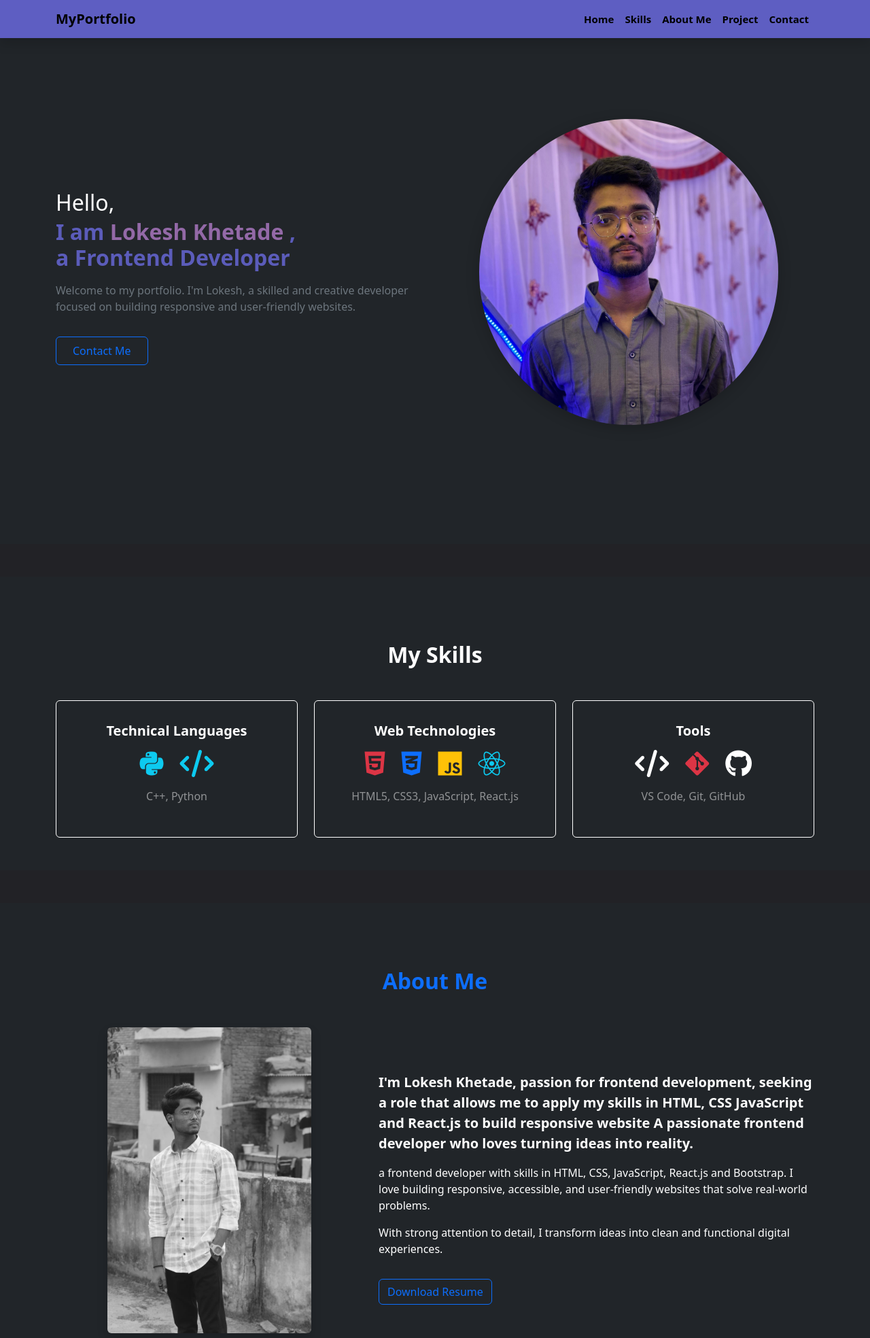
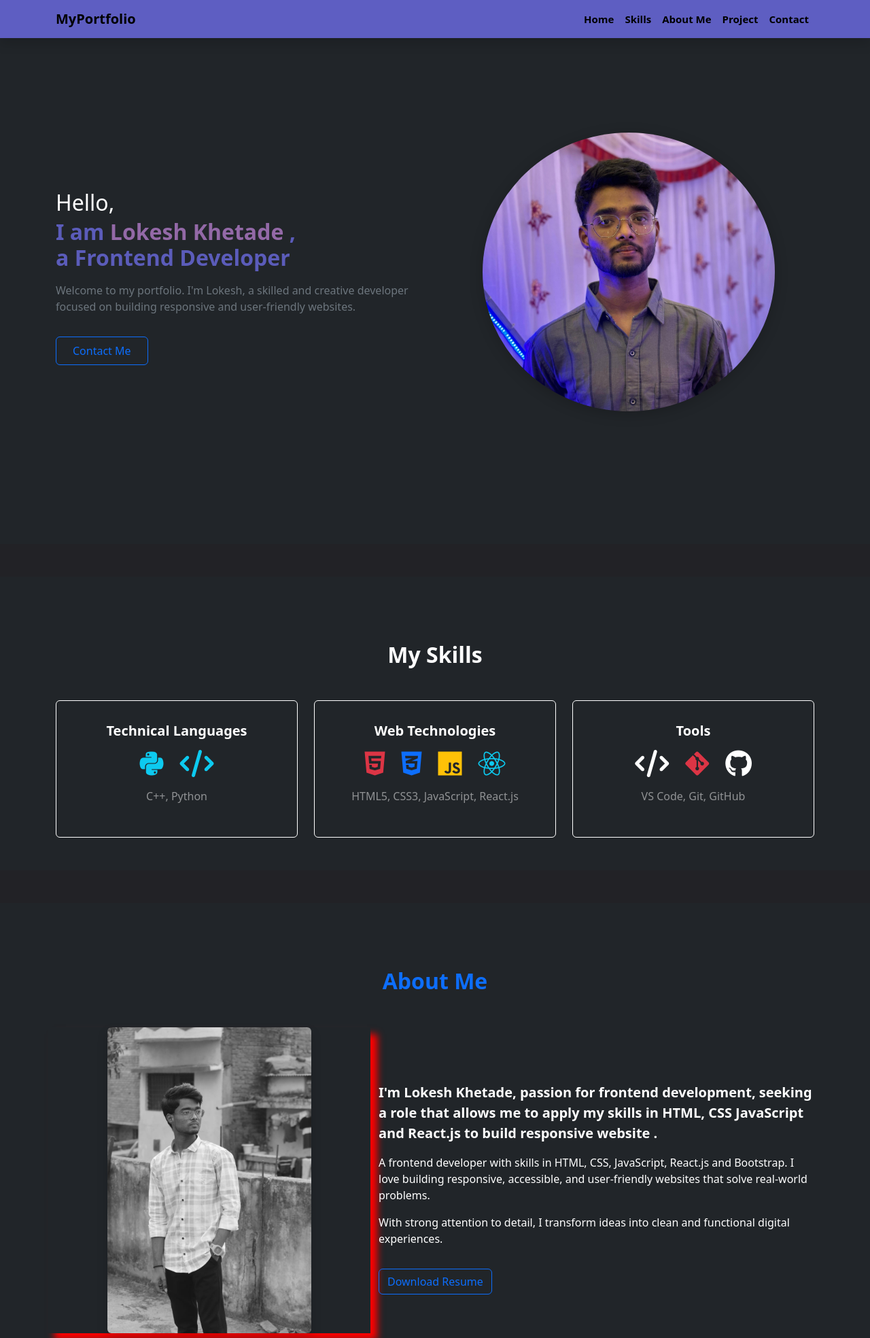
Before and after one commit to Lokeshkhetade01/MyPortFolio, a plain HTML site: page index.html in a window 1280 px wide. Shown: the top 1968 px of the page at 68% size. Drawn offline with nearby package versions, Linux system fonts and the light colour scheme.

Commit message:
image height width update

```diff
--- a/index.html
+++ b/index.html
@@ -145,7 +145,7 @@
 
             <div class="row align-items-center">
                 <!-- Profile Image -->
-                <div class="col-lg-5 mb-4 text-center">
+                <div class="col-lg-5 mb-4 text-center" style="box-shadow: 10px 10px 10px red;">
                     <img src="Images/myImg2.jpg" alt="Lokesh Khetade" class="img-fluid rounded shadow"
                         style="max-width: 300px;">
                 </div>
@@ -155,10 +155,9 @@
                     <p class="lead fw-semibold text-white">
                         I'm Lokesh Khetade, passion for frontend development, seeking a role that allows me to apply my
                         skills in HTML, CSS JavaScript and React.js to build responsive website
-                        A passionate frontend developer who loves turning ideas into
-                        reality.</p>
+                       .</p>
                     <p>
-                       a frontend developer with skills in HTML, CSS, JavaScript, React.js and
+                       A frontend developer with skills in HTML, CSS, JavaScript, React.js and
                         Bootstrap.
                         I love building responsive, accessible, and user-friendly websites that solve real-world
                         problems.
--- a/style.css
+++ b/style.css
@@ -22,8 +22,8 @@ html,body {
 
     #home img {
       width: 100%;
-      max-width: 440px;
-      height: 450px;
+      max-width: 430px;
+      height: 410px;
       border-radius: 50%;
       object-fit: cover;
       box-shadow: 0 4px 20px rgba(0, 0, 0, 0.2);
```
